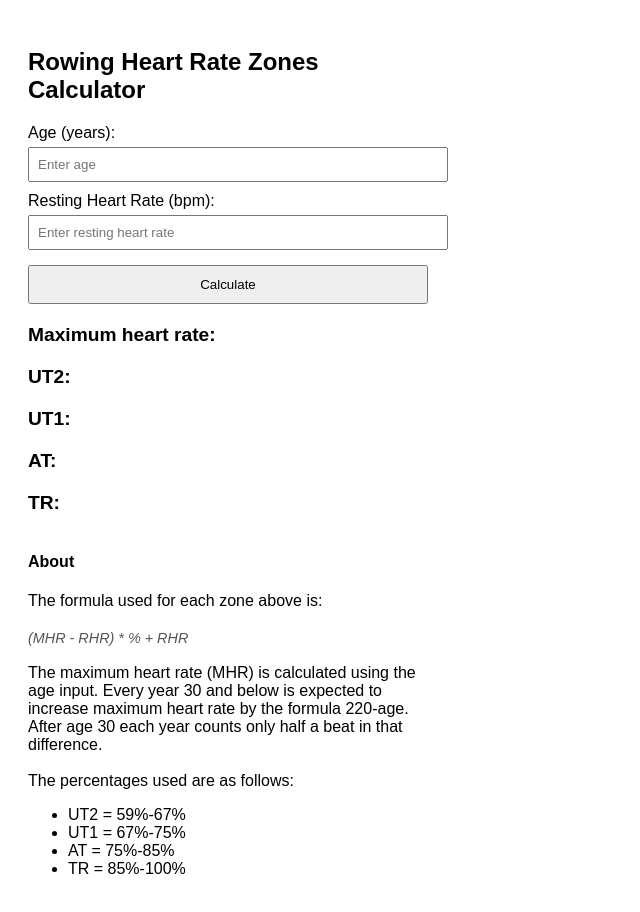
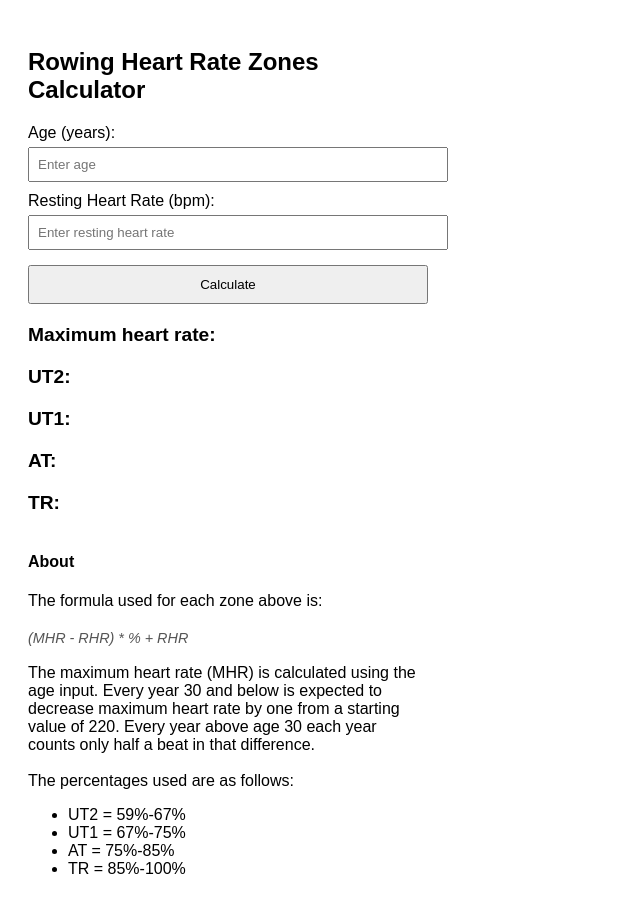
Before and after one commit to wesbarnett/rowing-heart-rate-zones, a plain HTML site: page docs/index.html in a window 1280 px wide. Shown: the whole page, without its empty margins (0-640 px from the left). Drawn offline with Linux system fonts and the light colour scheme.

Commit message:
update page

```diff
--- a/docs/index.html
+++ b/docs/index.html
@@ -79,7 +79,7 @@
   <div>The formula used for each zone above is:</div>
   <div class="formula">(MHR - RHR) * % + RHR</div>
   <br>
-  <div>The maximum heart rate (MHR) is calculated using the age input. Every year 30 and below is expected to increase maximum heart rate by the formula 220-age. After age 30 each year counts only half a beat in that difference.</div>
+  <div>The maximum heart rate (MHR) is calculated using the age input. Every year 30 and below is expected to decrease maximum heart rate by one from a starting value of 220. Every year above age 30 each year counts only half a beat in that difference.</div>
   <br>
   <div>The percentages used are as follows:</div>
   <ul>
```
